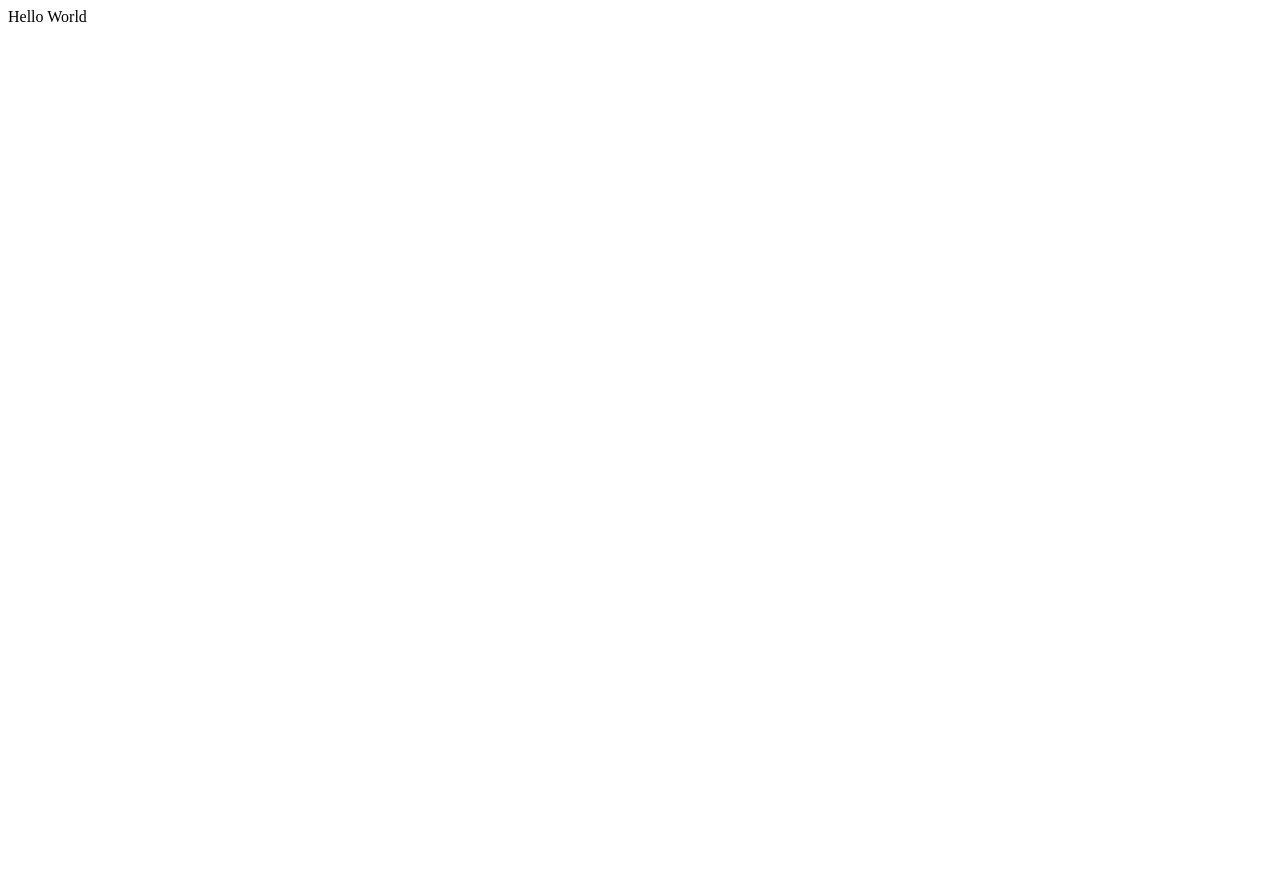
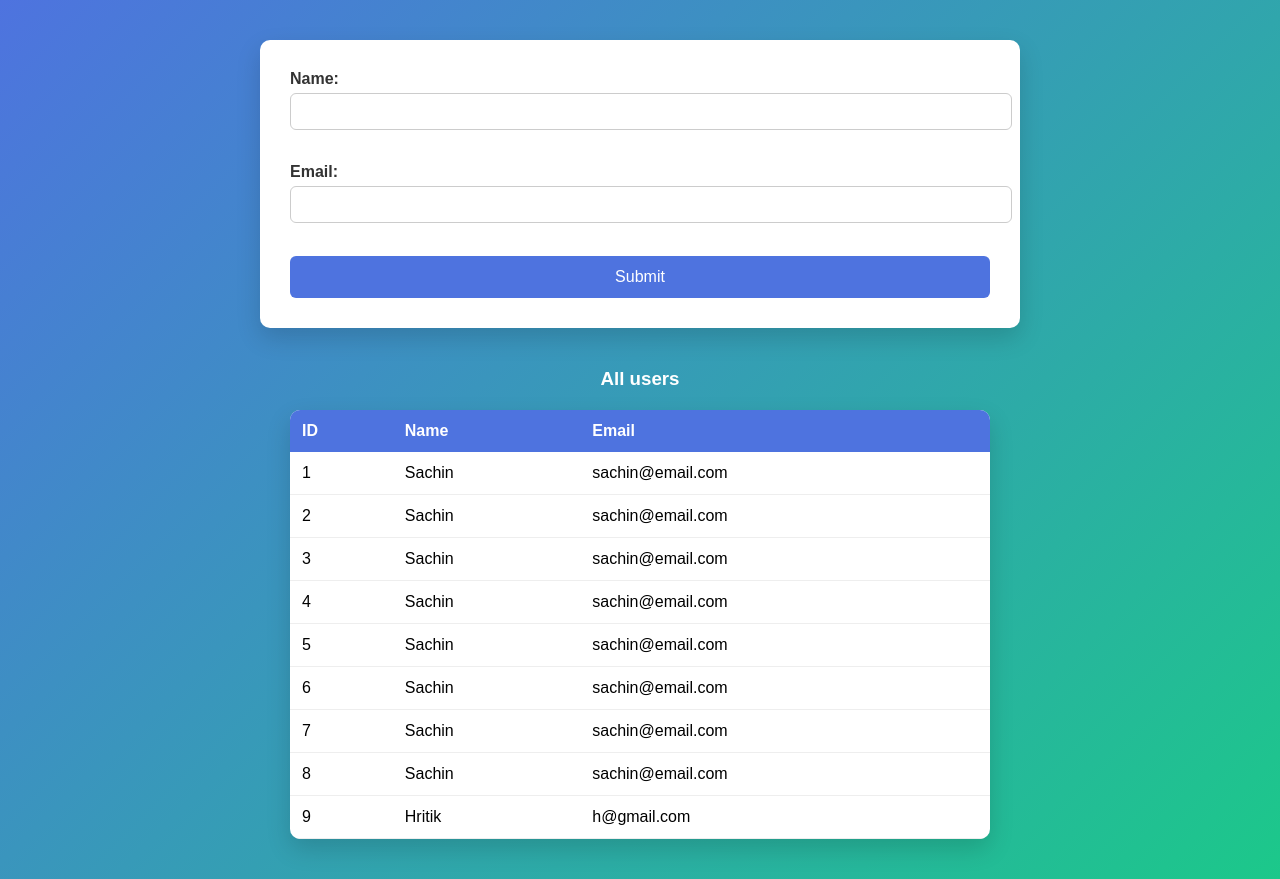
Before and after one commit to HritikGiri2005/Flask, a Flask app: page / in a window 1280 px wide. Before the commit the page is almost empty. Before the commit the page ends 22 px from the top, so only its background shows below. Run offline with Flask 3, Linux system fonts and the light colour scheme.

Commit message:
done with inserting data in form

```diff
--- a/app.py
+++ b/app.py
@@ -1,4 +1,4 @@
-from flask import Flask,render_template
+from flask import Flask,render_template,request,redirect,url_for
 from flask_sqlalchemy import SQLAlchemy
 app = Flask(__name__)
 
@@ -16,28 +16,41 @@ class User(db.Model):
 with app.app_context():
     db.create_all()
 
-with app.app_context():
-    user = User(name = "Sachin",email = "sachin@email.com")
-    db.session.add(user)
-    db.session.commit()
+# with app.app_context():
+#     user = User(name = "Sachin",email = "sachin@email.com")
+#     db.session.add(user)
+#     db.session.commit()
 
 
 #create route
+# @app.route('/')
+# def hello_world():
+#     return "Hello World"
+
+# @app.route('/test')
+# def test_app():
+#     return '<p>test route</p>'
+
+# @app.route('/temp')
+# def temp_view():
+#     return render_template("hello.html",context={'name':'katrina'})
+
 @app.route('/')
-def hello_world():
-    return "Hello World"
+def showForm():
+    users = User.query.all()
+    return render_template("form.html",users=users)
 
-@app.route('/test')
-def test_app():
-    return '<p>test route</p>'
+@app.route('/add-user',methods=['POST'])
+def add_user():
+    name = request.form.get('name')
+    email = request.form.get('email')
 
-@app.route('/temp')
-def temp_view():
-    return render_template("hello.html",context={'name':'katrina'})
 
-@app.route('/add')
-def add_view():
-    return render_template("form.html")
+    new_user = User(name = name, email = email)
+    db.session.add(new_user)
+    db.session.commit()
+
+    return redirect(url_for('showForm'))
 
 if __name__ == '__main__':
     app.run()
--- a/static/css/style.css
+++ b/static/css/style.css
@@ -14,33 +14,32 @@ img{
     margin-left: 400px;
 }
 
+/* Page Background */
 body {
     font-family: Arial, sans-serif;
-    background: linear-gradient(135deg, #667eea, #764ba2);
-    display: flex;
-    justify-content: center;
-    align-items: center;
-    height: 100vh;
+    background: linear-gradient(135deg, #4e73df, #1cc88a);
     margin: 0;
+    padding: 40px;
 }
 
-/* Style the form directly (since no container div) */
-form {
-    background: white;
-    padding: 40px;
-    border-radius: 12px;
-    width: 350px;
-    box-shadow: 0 15px 30px rgba(0,0,0,0.2);
+/* Center Content */
+form, h3, table {
+    max-width: 700px;
+    margin: auto;
 }
 
-h2 {
-    text-align: center;
-    margin-bottom: 20px;
+/* Form Styling */
+form {
+    background: #ffffff;
+    padding: 30px;
+    border-radius: 10px;
+    box-shadow: 0 10px 25px rgba(0, 0, 0, 0.15);
+    margin-bottom: 40px;
 }
 
 label {
     font-weight: bold;
-    color: #555;
+    color: #333;
 }
 
 input {
@@ -50,13 +49,13 @@ input {
     margin-bottom: 15px;
     border: 1px solid #ccc;
     border-radius: 6px;
-    transition: 0.3s;
+    transition: 0.3s ease;
 }
 
 input:focus {
-    border-color: #667eea;
+    border-color: #4e73df;
     outline: none;
-    box-shadow: 0 0 5px rgba(102,126,234,0.5);
+    box-shadow: 0 0 6px rgba(78, 115, 223, 0.5);
 }
 
 button {
@@ -64,14 +63,58 @@ button {
     padding: 12px;
     border: none;
     border-radius: 6px;
-    background: #667eea;
+    background: #4e73df;
     color: white;
     font-size: 16px;
     cursor: pointer;
-    transition: 0.3s;
+    transition: 0.3s ease;
 }
 
 button:hover {
-    background: #5648c7;
+    background: #2e59d9;
     transform: translateY(-2px);
 }
+
+/* Heading */
+h3 {
+    text-align: center;
+    color: white;
+    margin-bottom: 20px;
+}
+
+/* Table Styling */
+table {
+    width: 100%;
+    border-collapse: collapse;
+    background: white;
+    border-radius: 10px;
+    overflow: hidden;
+    box-shadow: 0 10px 25px rgba(0, 0, 0, 0.15);
+}
+
+th {
+    background: #4e73df;
+    color: white;
+    padding: 12px;
+    text-align: left;
+}
+
+td {
+    padding: 12px;
+    border-bottom: 1px solid #eee;
+}
+
+tr:hover {
+    background: #f8f9fc;
+}
+
+/* Responsive */
+@media (max-width: 600px) {
+    body {
+        padding: 20px;
+    }
+
+    form, table {
+        width: 100%;
+    }
+}
--- a/templates/form.html
+++ b/templates/form.html
@@ -8,7 +8,7 @@
 </head>
 <body>
 
-<form action="/add" method="POST">
+<form action="/add-user" method="POST">
     <label>Name:</label><br>
     <input type="text" name="name" required><br><br>
 
@@ -17,5 +17,23 @@
 
     <button type="submit">Submit</button>
 </form>
+
+<h3>All users</h3>
+
+<table>
+    <tr>
+        <th>ID</th>
+        <th>Name</th>
+        <th>Email</th>
+    </tr>
+
+    {% for user in users %}
+    <tr>
+        <td>{{ user.id }}</td>
+        <td>{{ user.name }}</td>
+        <td>{{ user.email }}</td>
+    </tr>
+    {% endfor %}
+</table>
 </body>
 </html>
```
Also changed, not shown: instance/database.db.
